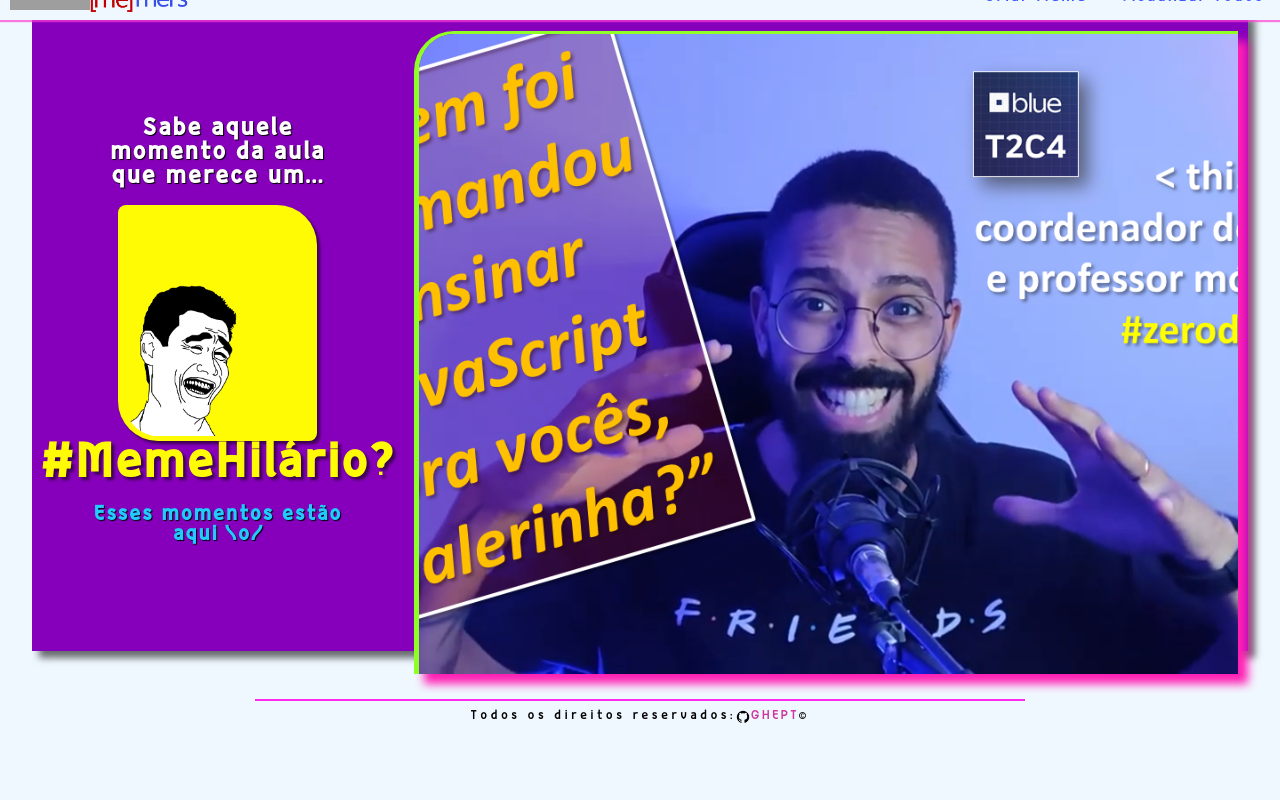
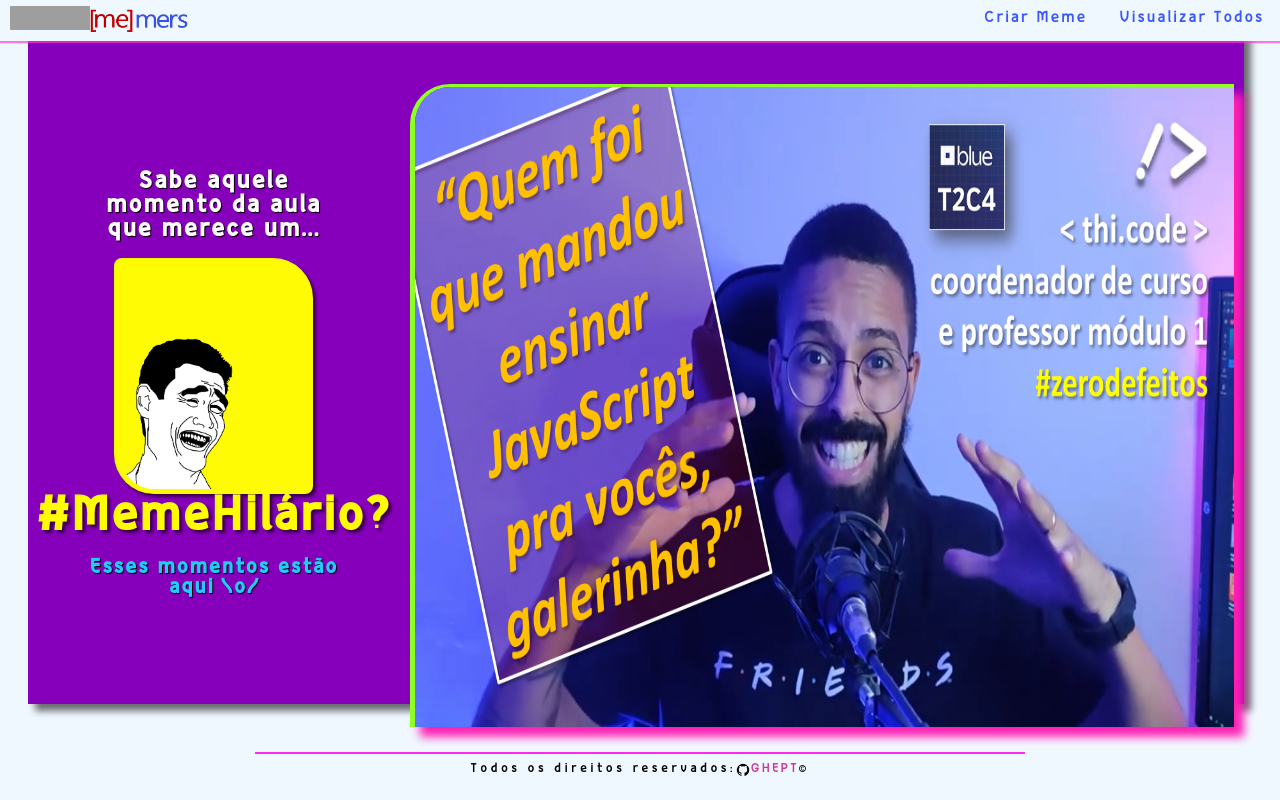
Before and after one commit to GHEPT/ProjCRUD_Mod2, a Flask app: page / in a window 1280 px wide. Run offline with Flask 2, Linux system fonts and the light colour scheme; grey boxes are pictures that could not be loaded.

Commit message:
[fix] header_index and #banner

```diff
--- a/static/style.css
+++ b/static/style.css
@@ -90,7 +90,6 @@ nav ul li a:hover{
 
 section#banner{
     background-color: #8600bb;
-    margin: .7rem 2rem;
     display: flex;
     justify-content: space-around;
     align-items: center;
@@ -99,6 +98,8 @@ section#banner{
     margin-bottom: 6vh;
     width: 95vw;
     box-shadow: 7px 7px 7px #00000090;
+    padding-top: 8vh;
+    margin-left: 28px;
 }
 
 section h1, h3{
@@ -165,7 +166,7 @@ body {
     position: absolute;
     width: 64vw;
     height: 80vh;
-    object-fit: cover;
+    object-fit: fill;
     margin-top: 2px;
     transition: opacity 2.5s;
     box-shadow: 10px 10px 10px rgba(10, 248, 248, 0.836);
@@ -251,7 +252,7 @@ section#new{
     display: flex;
     justify-content: center;
     align-items: center;
-    padding-top: 3vh;
+    padding-top: 3vh; /*coloquei aqui depois de setar o fixed */
 
 }
 
--- a/templates/create.html
+++ b/templates/create.html
@@ -9,15 +9,10 @@
     <link rel="stylesheet" href="../static/pages/create.css">
     <!-- <link rel="stylesheet" href="../static/pages/read_single.css"> -->
 </head>
-
-
 <body>
-
     {% include 'header.html' %}
     {% if id_atribuido %}
-
     <div class="bloco">
-
         <p>Meme inserido com sucesso!</br>
             <br>
             A senha deste post é <span class="id_atribuido">{{id_atribuido}}</span>.
--- a/templates/index.html
+++ b/templates/index.html
@@ -7,9 +7,7 @@
   <link rel="stylesheet" href="/static/style.css">
 </head>
 <body>
-    <header>
   {% include 'header.html' %}
-    </header>
   <section id="banner">
     <div class="content">
       <h1>Sabe aquele momento da aula que merece um...</h1>
```
Lines whose indentation alone changed are shown as unchanged.
